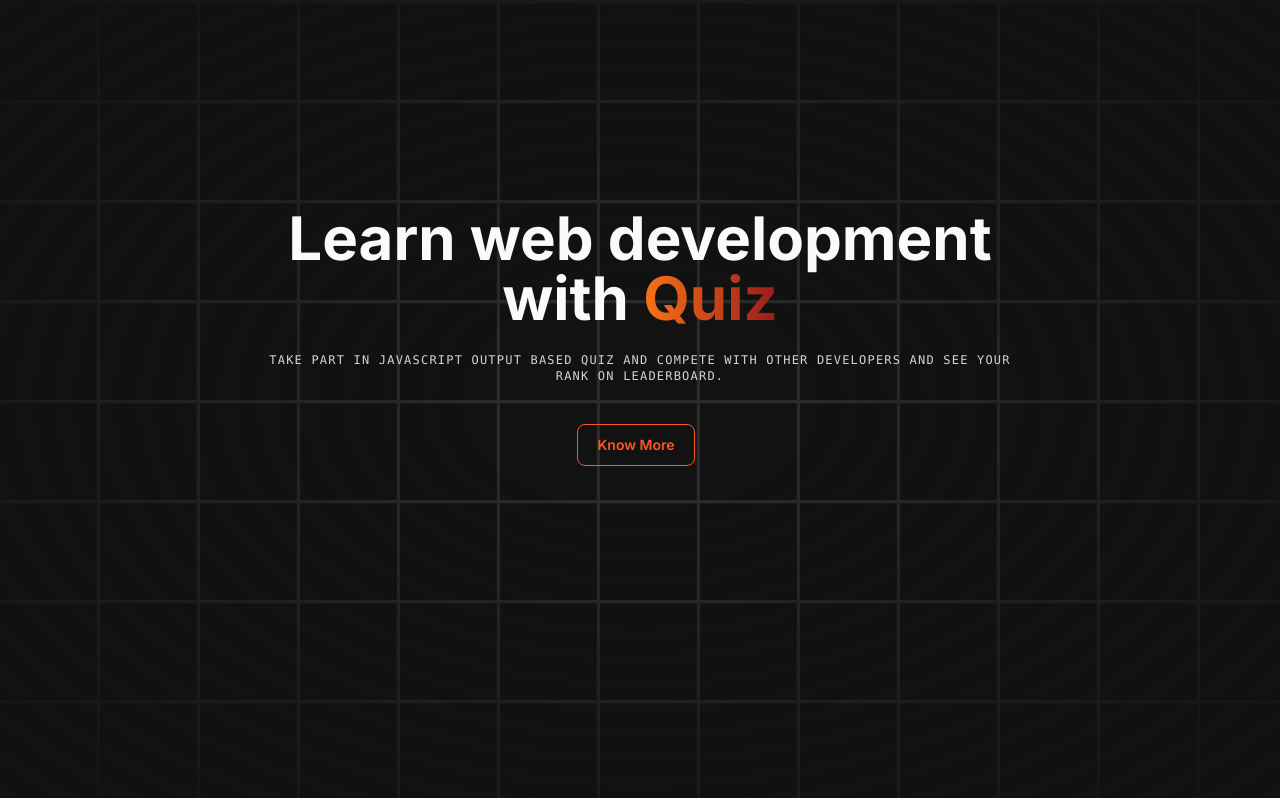
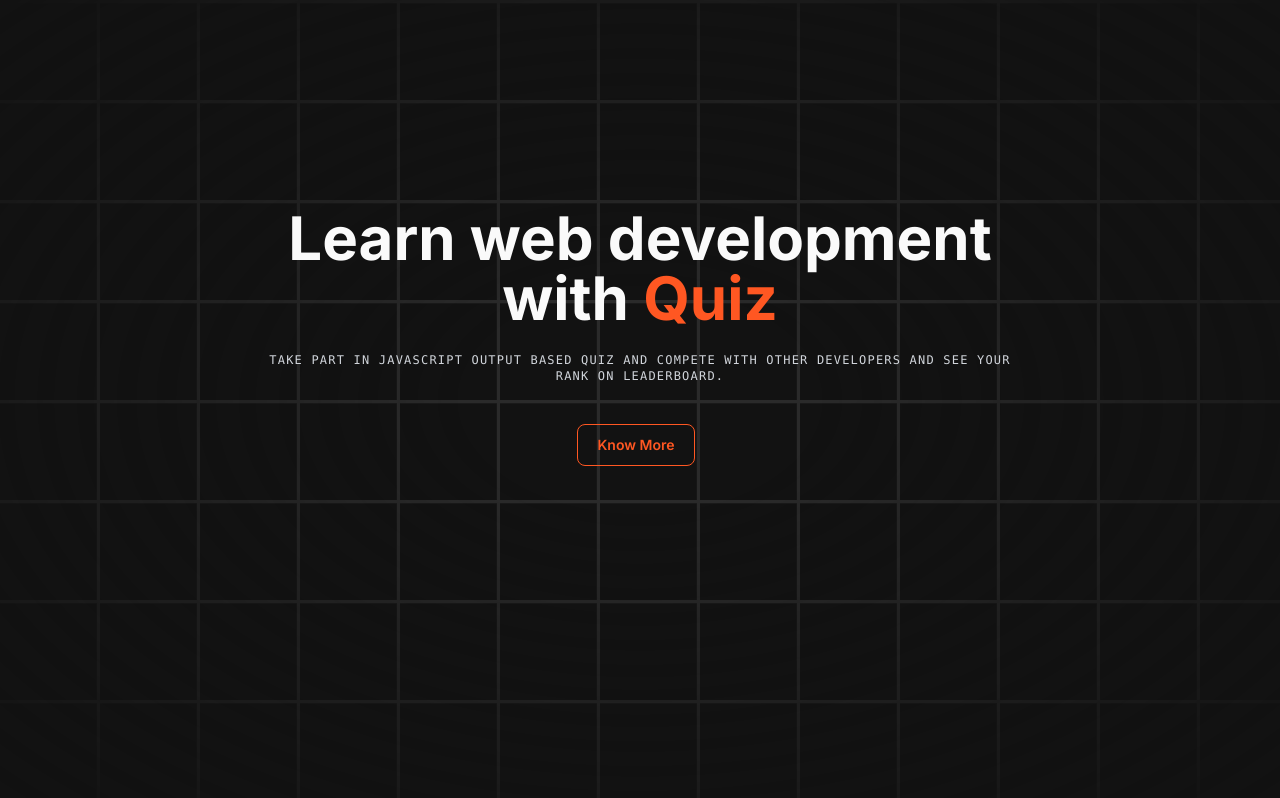
Before and after one commit to imadityaxd/web-dev-quiz-competition-next, a Next.js app: page / in a window 1280 px wide. Shown: the top 798 px of the page. Built offline with nearby package versions, Linux system fonts and the light colour scheme.

Commit message:
ui improvement

```diff
--- a/src/components/Hero.tsx
+++ b/src/components/Hero.tsx
@@ -17,7 +17,7 @@ export default function Hero() {
           </h3> */}
           <h2 className="text-center text-[40px] md:text-5xl lg:text-6xl font-bold">
             Learn web development with{" "}
-            <span className="bg-gradient-to-r from-orange-500 to-red-800 text-transparent bg-clip-text">
+            <span className="text-purple">
               Quiz
             </span>
           </h2>
```
